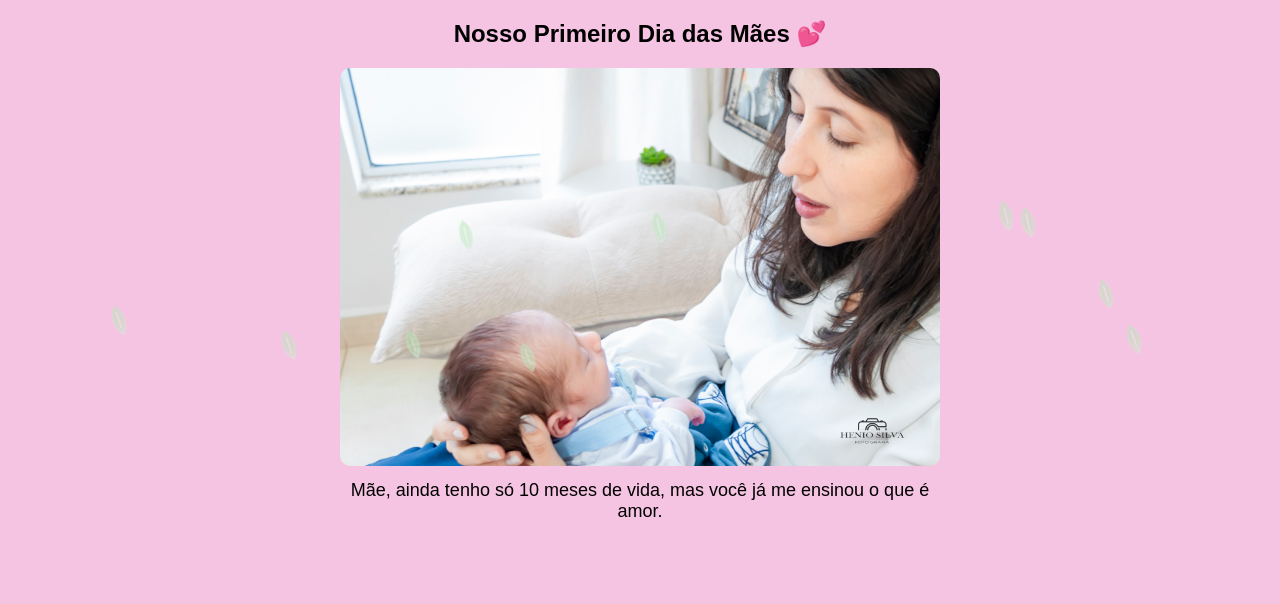
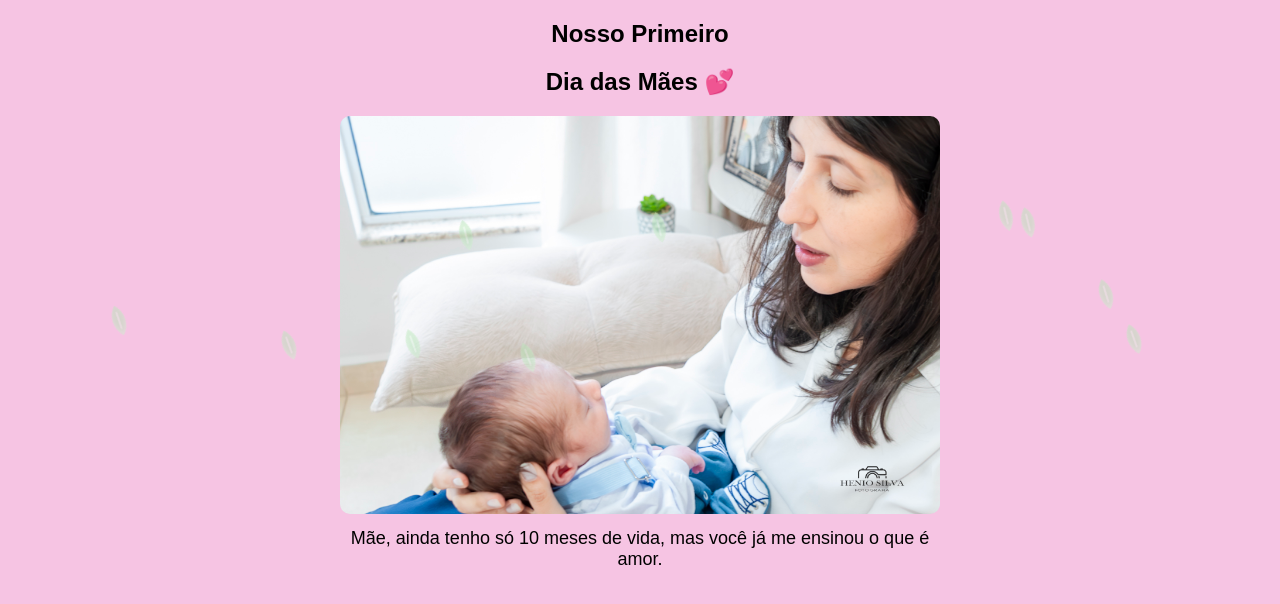
Before and after one commit to HenioRSilva/dia-das-m-es, a plain HTML site: page index.html in a window 1280 px wide. Both pictures are taken after a click on the button "Começar". Drawn offline with Linux system fonts and the light colour scheme.

Commit message:
Update index.html

```diff
--- a/index.html
+++ b/index.html
@@ -174,7 +174,8 @@
 
 <!-- SLIDES -->
 <div class="container hidden" id="step2">
-  <h2>Nosso Primeiro Dia das Mães 💕</h2>
+  <h2>Nosso Primeiro</h2>
+  <h2>Dia das Mães 💕</h2>
   <img id="slide" src="foto1.jpg">
   <div class="caption" id="caption"></div>
   <audio id="music" src="tempo_vai_devagar.mp3"></audio>
```
